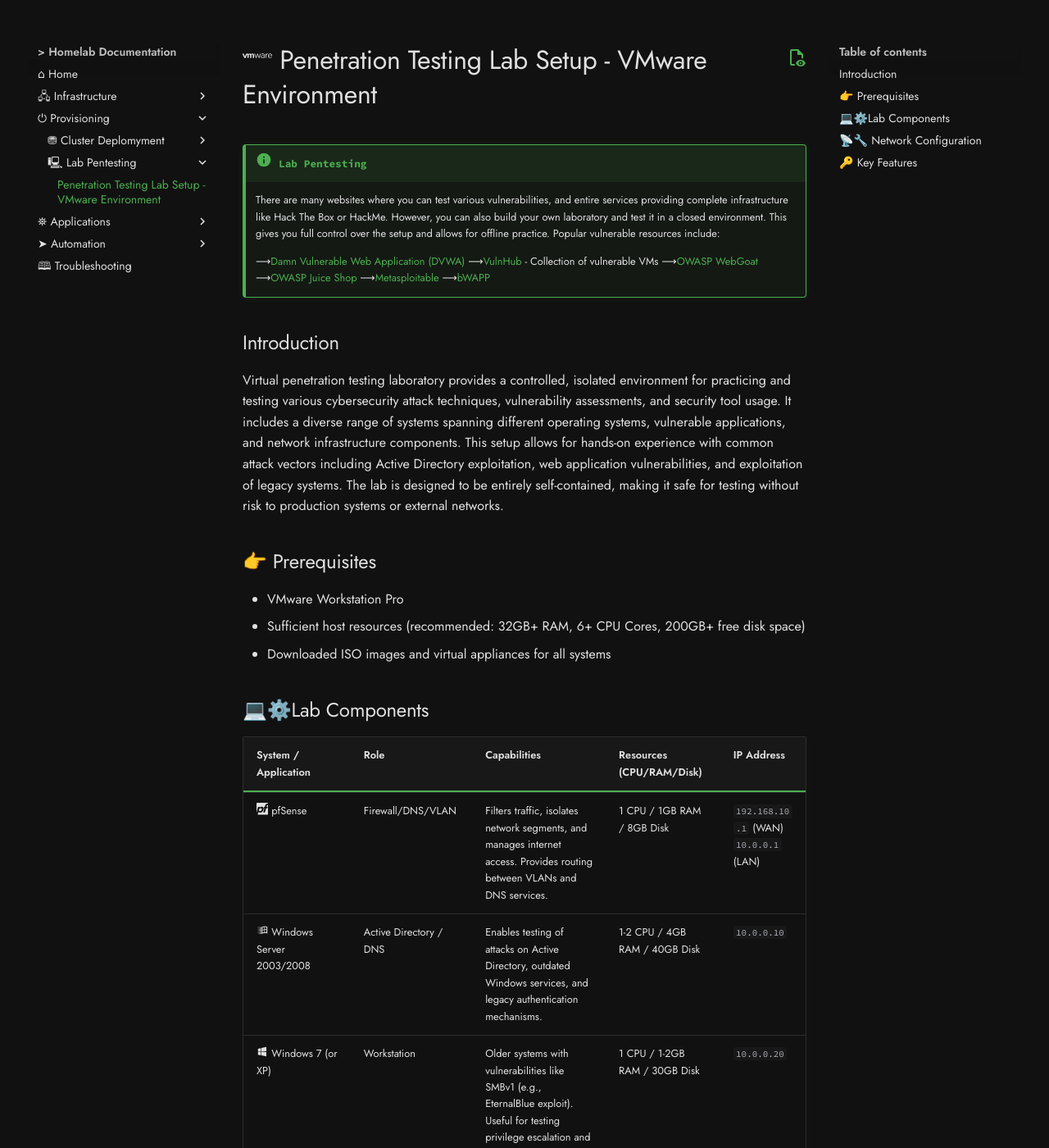
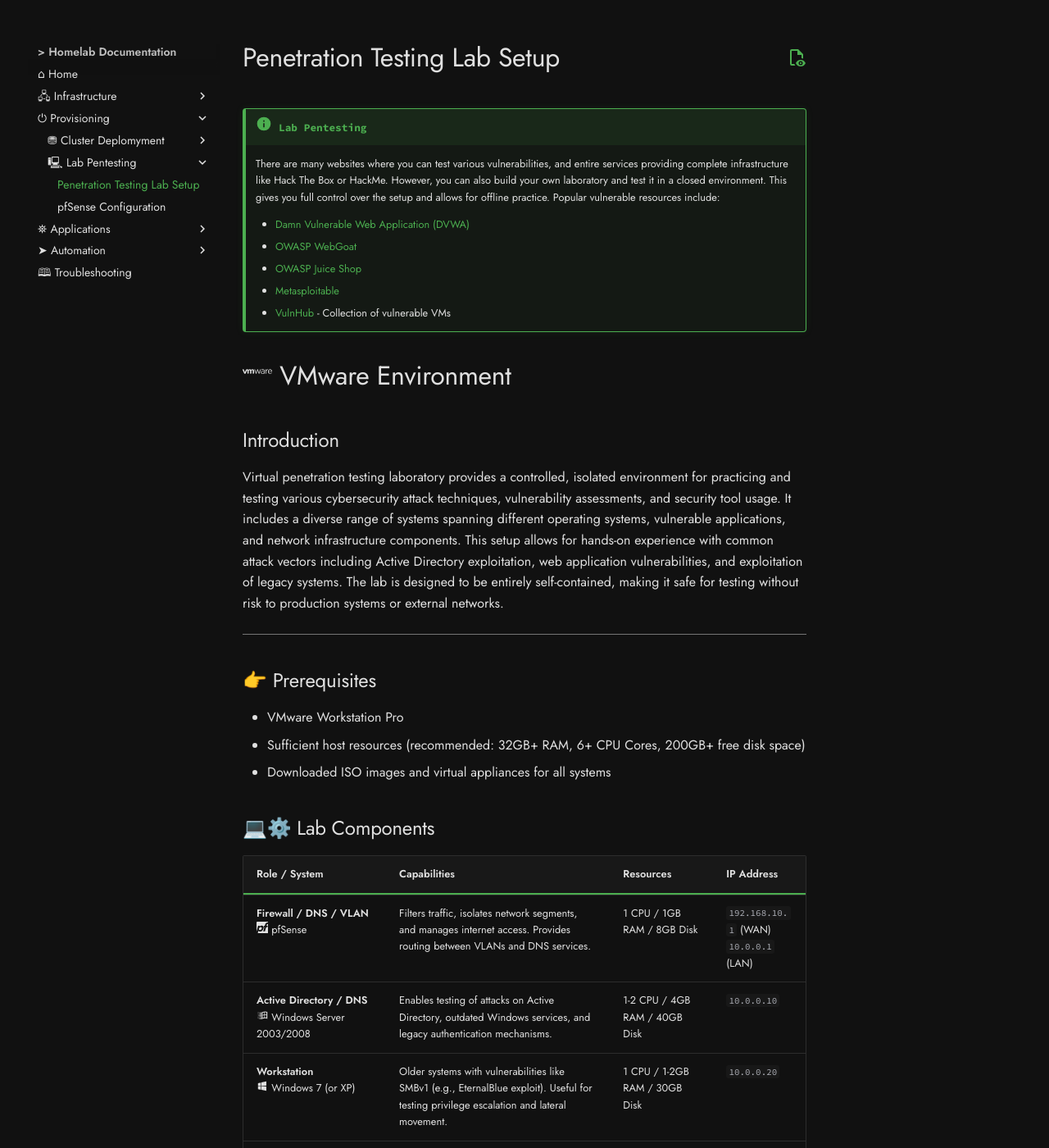
Before and after one commit to kCn3333/homelab, an MkDocs documentation site: the page built from docs/pentesting/pentest_lab_notes.md, in a window 1280 px wide and 1400 px high. Shown: the whole window at 82% size. Built offline with MkDocs 1.6.1 and Material for MkDocs 9.7.7, drawn with Linux system fonts in a browser that asks for light colours; comment, search, counter and statistics services are not loaded; some of the changed text lies outside the part shown.

Commit message:
vault backup: 2025-12-13 18:04:39

```diff
--- a/docs/pentesting/pentest_lab_notes.md
+++ b/docs/pentesting/pentest_lab_notes.md
@@ -1,19 +1,22 @@
-# :simple-vmware: Penetration Testing Lab Setup - VMware Environment
+# Penetration Testing Lab Setup
 
 !!! info "Lab Pentesting"
     There are many websites where you can test various vulnerabilities, and entire services providing complete infrastructure like Hack The Box or HackMe. However, you can also build your own laboratory and test it in a closed environment. This gives you full control over the setup and allows for offline practice. Popular vulnerable resources include:
 
-      ⟶[Damn Vulnerable Web Application (DVWA)](https://www.vulnhub.com/entry/damn-vulnerable-web-application-dvwa-107,43/)
-      ⟶[VulnHub](https://www.vulnhub.com/) - Collection of vulnerable VMs
-      ⟶[OWASP WebGoat](https://owasp.org/www-project-webgoat/)
-      ⟶[OWASP Juice Shop](https://owasp.org/www-project-juice-shop/)
-      ⟶[Metasploitable](https://sourceforge.net/projects/metasploitable/)
-      ⟶[bWAPP](http://www.itsecgames.com/)
+    - [Damn Vulnerable Web Application (DVWA)](https://www.vulnhub.com/entry/damn-vulnerable-web-application-dvwa-107,43/)
+    - [OWASP WebGoat](https://owasp.org/www-project-webgoat/)
+    - [OWASP Juice Shop](https://owasp.org/www-project-juice-shop/)
+    - [Metasploitable](https://sourceforge.net/projects/metasploitable/)
+    - [VulnHub](https://www.vulnhub.com/) - Collection of vulnerable VMs
 
+
+# :simple-vmware: VMware Environment
 
 ## Introduction
 
 Virtual penetration testing laboratory provides a controlled, isolated environment for practicing and testing various cybersecurity attack techniques, vulnerability assessments, and security tool usage. It includes a diverse range of systems spanning different operating systems, vulnerable applications, and network infrastructure components. This setup allows for hands-on experience with common attack vectors including Active Directory exploitation, web application vulnerabilities, and exploitation of legacy systems. The lab is designed to be entirely self-contained, making it safe for testing without risk to production systems or external networks.
+
+---
 
 ## 👉 Prerequisites
 
@@ -21,17 +24,18 @@
 - Sufficient host resources (recommended: 32GB+ RAM, 6+ CPU Cores, 200GB+ free disk space)
 - Downloaded ISO images and virtual appliances for all systems
 
-## 💻⚙️Lab Components
+## 💻⚙️ Lab Components
 
-| System / Application | Role | Capabilities | Resources (CPU/RAM/Disk) | IP Address |
-|---------------------|------|--------------|--------------------------|------------|
-| :simple-pfsense: pfSense | Firewall/DNS/VLAN | Filters traffic, isolates network segments, and manages internet access. Provides routing between VLANs and DNS services. | 1 CPU / 1GB RAM / 8GB Disk | `192.168.10.1` (WAN)<br>`10.0.0.1` (LAN) |
-| :material-microsoft-windows-classic: Windows Server 2003/2008 | Active Directory / DNS | Enables testing of attacks on Active Directory, outdated Windows services, and legacy authentication mechanisms. | 1-2 CPU / 4GB RAM / 40GB Disk | `10.0.0.10` |
-| :material-microsoft-windows: Windows 7 (or XP) | Workstation | Older systems with vulnerabilities like SMBv1 (e.g., EternalBlue exploit). Useful for testing privilege escalation and lateral movement. | 1 CPU / 1-2GB RAM / 30GB Disk | `10.0.0.20` |
-| :simple-kalilinux: Kali Linux | Attacker Tool | Standard distribution for penetration testing with pre-installed security tools (Metasploit, Nmap, Burp Suite, etc.). | 2 CPU / 2-4GB RAM / 40GB Disk | `10.0.0.100` |
-| :simple-ubuntu: Ubuntu Linux | SSH, FTP, MySQL Server | Used for testing password attacks, brute force, service exploitation, and privilege escalation on Linux systems. | 1 CPU / 1-2GB RAM / 20GB Disk | `10.0.0.30` |
-| :simple-metasploit: Metasploitable 2 / 3 | Test Target | Pre-configured with numerous vulnerable services ready for exploitation (FTP, SSH, Samba, web services, databases). | 1 CPU / 512MB RAM / 8GB Disk | `10.0.0.40` |
-| :material-clipboard-search-outline: OWASP Dojo (Juice Shop, WebGoat, bWAPP, Mutillidae, DVWA) | Vulnerable Web Applications | Collection of intentionally vulnerable web applications for testing XSS, SQLi, RCE, SSRF, authentication bypass, and other OWASP Top 10 vulnerabilities. | 1-2 CPU / 2GB RAM / 20GB Disk | `10.0.0.50` |
+| Role / System | Capabilities | Resources | IP Address |
+|---------------|--------------|-----------|------------|
+| **Firewall / DNS / VLAN**<br>:simple-pfsense: pfSense | Filters traffic, isolates network segments, and manages internet access. Provides routing between VLANs and DNS services. | 1 CPU / 1GB RAM / 8GB Disk | `192.168.10.1` (WAN)<br>`10.0.0.1` (LAN) |
+| **Active Directory / DNS**<br>:material-microsoft-windows-classic: Windows Server 2003/2008 | Enables testing of attacks on Active Directory, outdated Windows services, and legacy authentication mechanisms. | 1-2 CPU / 4GB RAM / 40GB Disk | `10.0.0.10` |
+| **Workstation**<br>:material-microsoft-windows: Windows 7 (or XP) | Older systems with vulnerabilities like SMBv1 (e.g., EternalBlue exploit). Useful for testing privilege escalation and lateral movement. | 1 CPU / 1-2GB RAM / 30GB Disk | `10.0.0.20` |
+| **Attacker Tool**<br>:simple-kalilinux: Kali Linux | Standard distribution for penetration testing with pre-installed security tools (Metasploit, Nmap, Burp Suite, etc.). | 2 CPU / 2-4GB RAM / 40GB Disk | `10.0.0.100` |
+| **SSH, FTP, MySQL Server**<br>:simple-ubuntu: Ubuntu Linux | Used for testing password attacks, brute force, service exploitation, and privilege escalation on Linux systems. | 1 CPU / 1-2GB RAM / 20GB Disk | `10.0.0.30` |
+| **Test Target**<br>:simple-metasploit: Metasploitable 2, 3 | Pre-configured with numerous vulnerable services ready for exploitation (FTP, SSH, Samba, web services, databases). | 1 CPU / 512MB RAM / 8GB Disk | `10.0.0.40` |
+| **Vulnerable Web Applications**<br>:material-clipboard-search-outline: OWASP Dojo (Juice Shop, WebGoat, bWAPP, Mutillidae, DVWA) | Collection of intentionally vulnerable web applications for testing XSS, SQLi, RCE, SSRF, authentication bypass, and other OWASP Top 10 vulnerabilities. | 1-2 CPU / 2GB RAM / 20GB Disk | `10.0.0.50` |
+
 
 ## 📡🔧 Network Configuration
 
```
Also changed, not shown: docs/index.md (+1 -1 lines), docs/pentesting/pfsense-config-notes.md (added, +229 -0 lines).
